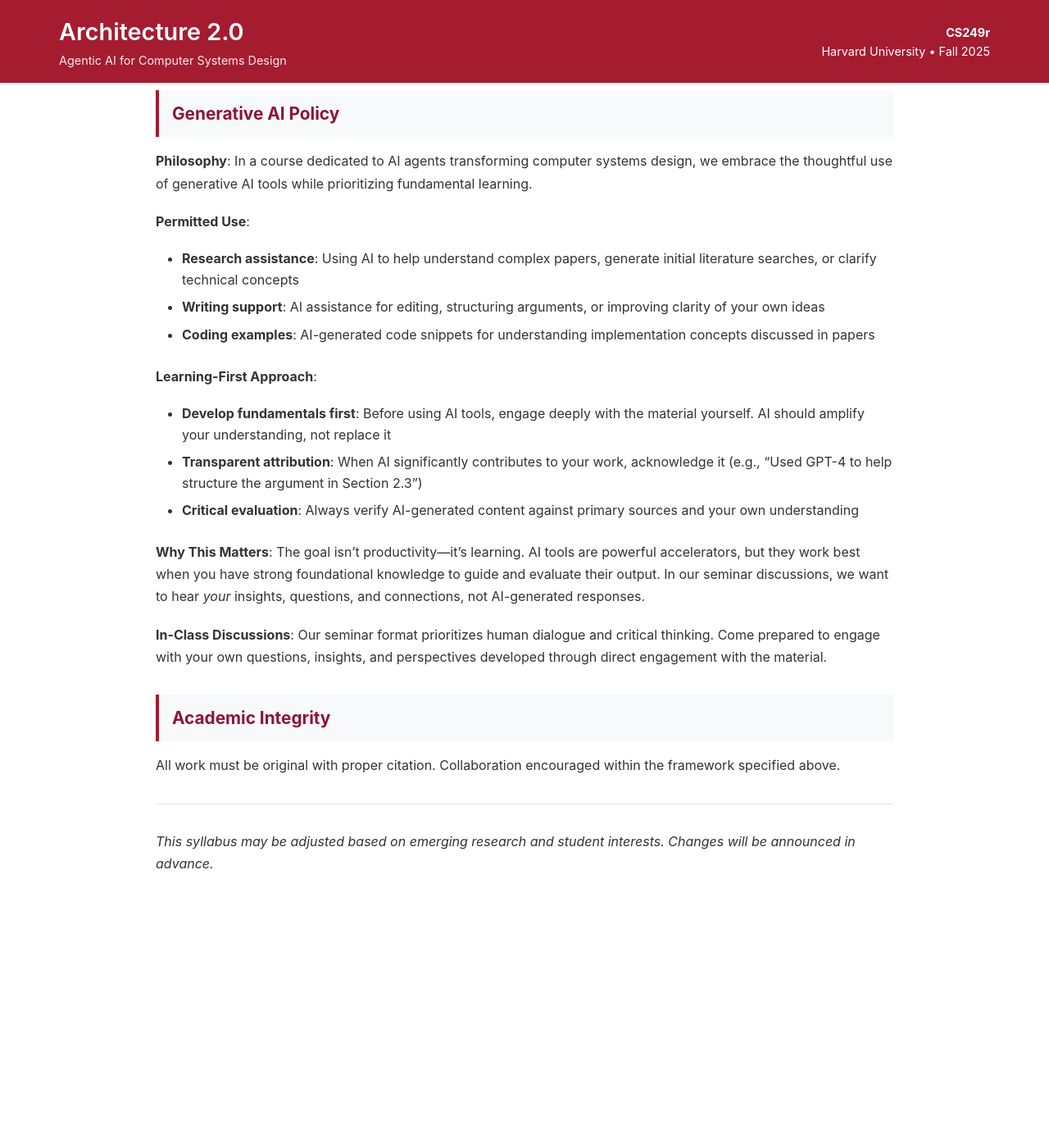
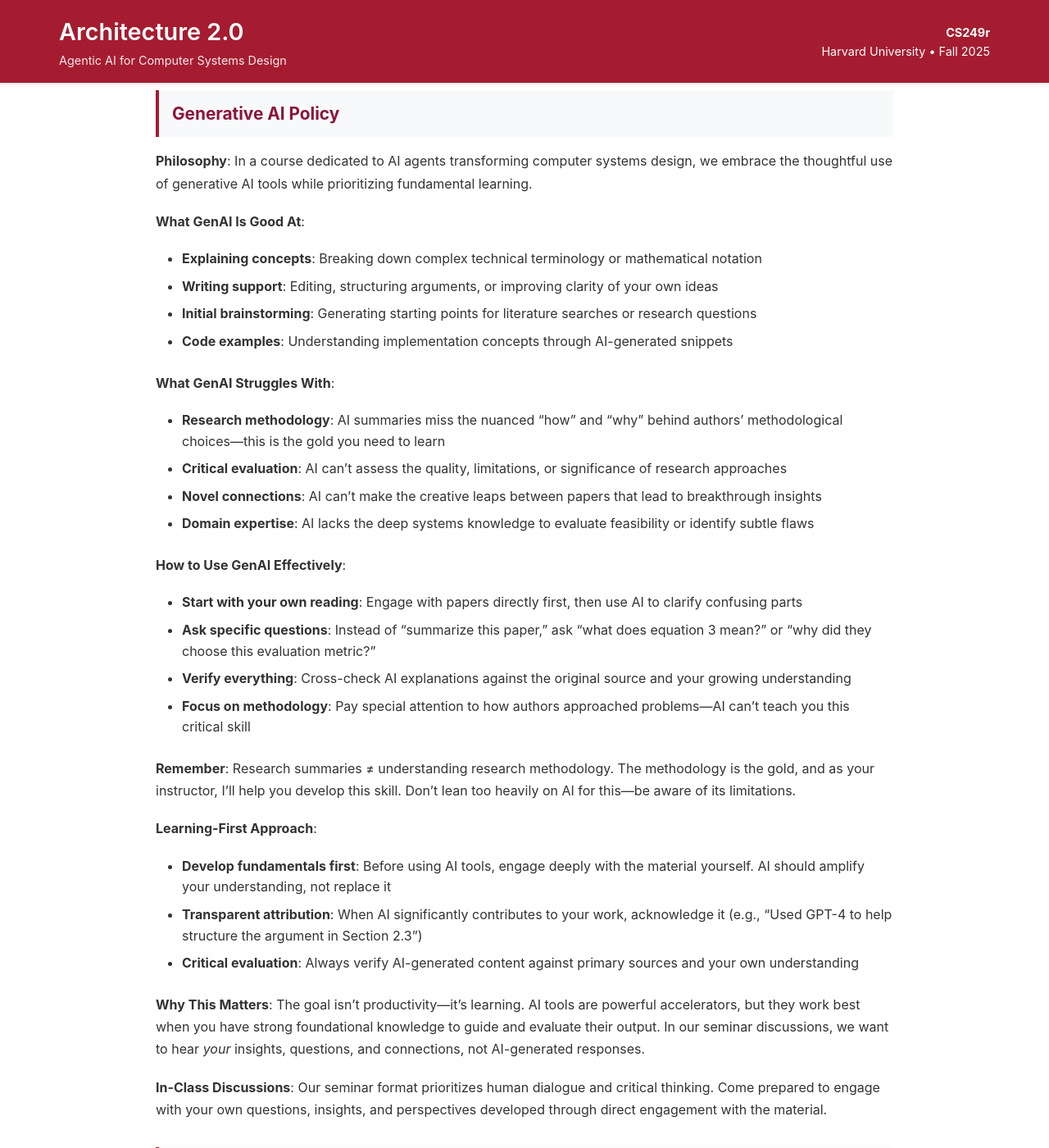
Before and after one commit to harvard-edge/cs249r_fall2025, a Jekyll site: the page built from course/syllabus.md, in a window 1280 px wide and 1400 px high, scrolled down 2538 px. Shown: the whole window at 82% size. Built offline with Jekyll 4.4.1, drawn with Linux system fonts in a browser that asks for light colours; our own code applies the rules of GitHub Pages for plain Markdown files; before the commit the page ends 3656 px from its top, so only the background shows below that.

Commit message:
Enhance GenAI policy with specific guidance on strengths and limitations
- Added clear sections on what GenAI is good at vs. what it struggles with
- Emphasized that research methodology is 'the gold' students must learn
- Provided specific examples of effective vs. ineffective AI usage
- Highlighted AI limitations in critical evaluation and novel connections
- Added practical workflow guidance for responsible AI use
- Reinforced that research summaries ≠ understanding methodology

```diff
--- a/course/syllabus.md
+++ b/course/syllabus.md
@@ -71,10 +71,25 @@ Regular attendance essential for discussion-based seminar. More than two unexcus
 
 **Philosophy**: In a course dedicated to AI agents transforming computer systems design, we embrace the thoughtful use of generative AI tools while prioritizing fundamental learning.
 
-**Permitted Use**:
-- **Research assistance**: Using AI to help understand complex papers, generate initial literature searches, or clarify technical concepts
-- **Writing support**: AI assistance for editing, structuring arguments, or improving clarity of your own ideas
-- **Coding examples**: AI-generated code snippets for understanding implementation concepts discussed in papers
+**What GenAI Is Good At**:
+- **Explaining concepts**: Breaking down complex technical terminology or mathematical notation
+- **Writing support**: Editing, structuring arguments, or improving clarity of your own ideas
+- **Initial brainstorming**: Generating starting points for literature searches or research questions
+- **Code examples**: Understanding implementation concepts through AI-generated snippets
+
+**What GenAI Struggles With**:
+- **Research methodology**: AI summaries miss the nuanced "how" and "why" behind authors' methodological choices—this is the gold you need to learn
+- **Critical evaluation**: AI can't assess the quality, limitations, or significance of research approaches
+- **Novel connections**: AI can't make the creative leaps between papers that lead to breakthrough insights
+- **Domain expertise**: AI lacks the deep systems knowledge to evaluate feasibility or identify subtle flaws
+
+**How to Use GenAI Effectively**:
+- **Start with your own reading**: Engage with papers directly first, then use AI to clarify confusing parts
+- **Ask specific questions**: Instead of "summarize this paper," ask "what does equation 3 mean?" or "why did they choose this evaluation metric?"
+- **Verify everything**: Cross-check AI explanations against the original source and your growing understanding
+- **Focus on methodology**: Pay special attention to how authors approached problems—AI can't teach you this critical skill
+
+**Remember**: Research summaries ≠ understanding research methodology. The methodology is the gold, and as your instructor, I'll help you develop this skill. Don't lean too heavily on AI for this—be aware of its limitations.
 
 **Learning-First Approach**:
 - **Develop fundamentals first**: Before using AI tools, engage deeply with the material yourself. AI should amplify your understanding, not replace it
```
